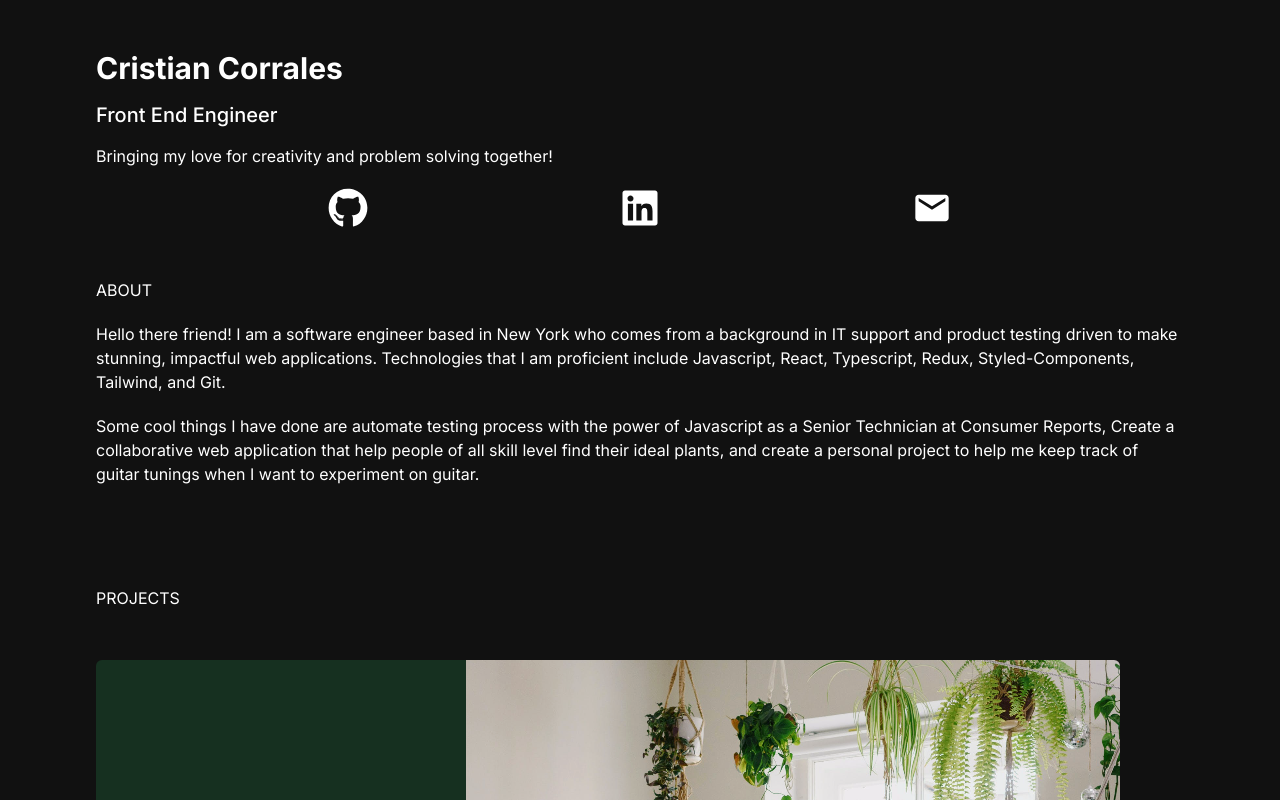
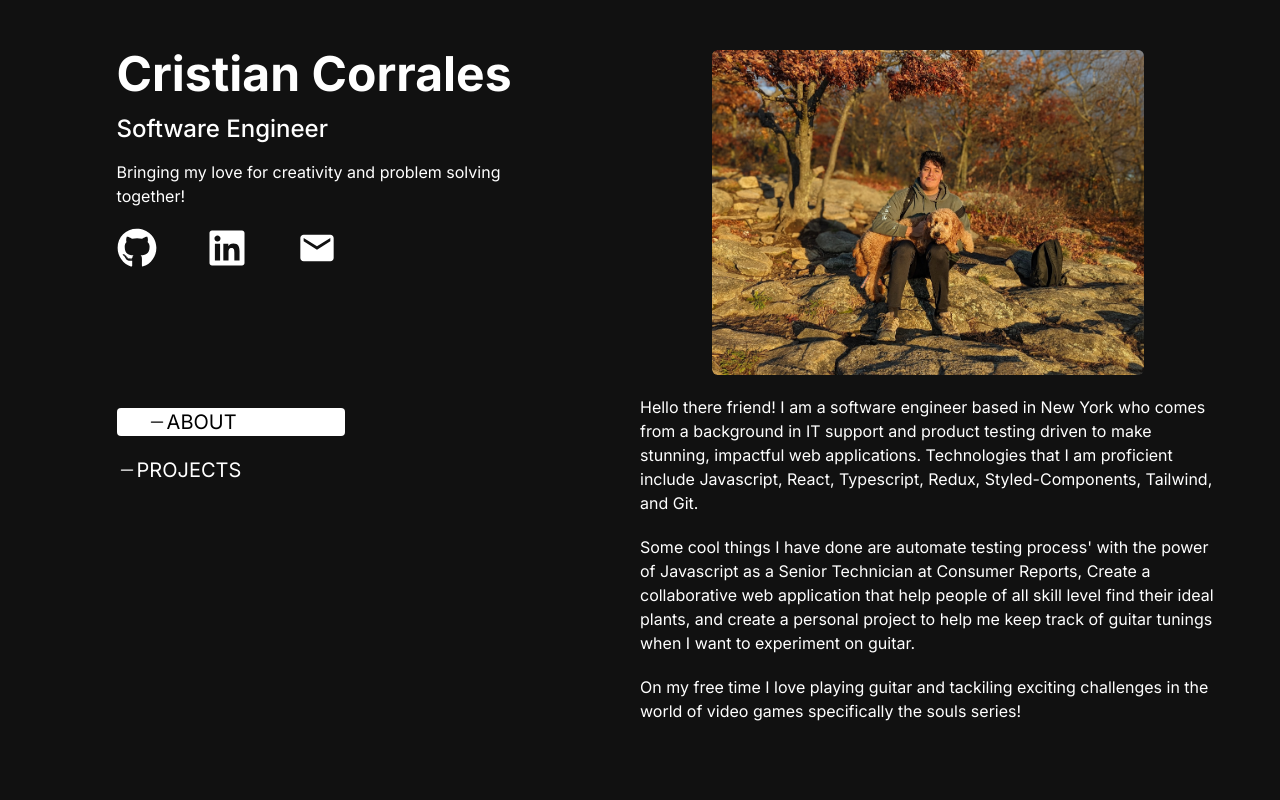
Before and after one commit to crisdevs/portfolio, a React (Vite) app: page / in a window 1280 px wide. Shown: the top 800 px of the page. Built offline with nearby package versions, Linux system fonts and the light colour scheme.

Commit message:
Added photo in about, fixed double scrollbar issue, added animation for section display, created custom hook to track scroll location

```diff
--- a/src/App.tsx
+++ b/src/App.tsx
@@ -4,27 +4,39 @@ import About from './sections/About';
 import Projects from './sections/Projects';
 import NavBar from './components/NavBar';
 import {useState} from "react";
+import { createContext } from 'react';
+
+export const SectionContext = createContext("about");
 
 function App() {
   const [showNav, setShowNav] = useState(false);
-  console.log("re-render");
+  const [currentSection, setCurrentSection] = useState("about");
+  console.log("app");
   window.onscroll = function(){
     let Y = window.scrollY;
+    // console.log(Y);
     if(Y > 260){
       setShowNav(true);
+      setCurrentSection("projects");
     }
     else{
       setShowNav(false);
+      setCurrentSection("about");
     }
     console.log(window.scrollY);
   };
 
   return (
-    <div className = "bg-[#111111] text-white font-main flex flex-col items-center">
+
+    <div className = "bg-[#111111] text-white font-main flex flex-col items-center lg:flex-row">
+    <SectionContext.Provider value = {currentSection}>
     {showNav && <NavBar />}
     <Intro />
-    <About />
-    <Projects />
+    <div className = "w-[85%] lg:w-[50%] lg:overflow-y-scroll">
+      <About />
+      <Projects />
+    </div>
+    </SectionContext.Provider>
     </div>
   )
 }
--- /dev/null
+++ b/src/Hooks/useScreenSize.tsx
@@ -0,0 +1,24 @@
+import { useState, useEffect } from "react";
+
+const useScreenSize = () =>{
+
+    const [screenSize, setScreenSize] = useState({
+        width: window.innerWidth,
+        height: window.innerHeight
+    });
+    useEffect(() =>{
+        const handleResize = () =>{
+            setScreenSize({
+                width: window.innerWidth,
+                height: window.innerHeight
+            });
+        }
+        window.addEventListener("resize", handleResize);
+        return () =>{
+            window.removeEventListener("resize", handleResize);
+        }
+    }, []);
+    return screenSize;
+}
+
+export default useScreenSize;
--- a/src/components/NavBar.tsx
+++ b/src/components/NavBar.tsx
@@ -7,7 +7,7 @@ import { FaArrowAltCircleUp } from "react-icons/fa";
 
 export default function NavBar(){
     return(
-        <div className = "fixed bg-[#191919] w-full top-0 flex justify-center">
+        <div className = "fixed bg-[#191919] w-full top-0 flex justify-center lg:hidden">
             <div className = "w-[85%] flex justify-evenly p-[10px]">
             <a href = "#"><FaArrowAltCircleUp  className = "text-[35px]"/></a>
             <a href = "https://github.com/crisdevs"><FaGithub className = "text-[35px]"/></a>
--- a/src/components/ProjectCard.tsx
+++ b/src/components/ProjectCard.tsx
@@ -8,31 +8,24 @@ interface Project {
     description: string,
     links: string[]
 }
-
-// border: 2px solid white;
-// padding: 10px;
-// display: flex;
-// align-items: center;
-// border-radius: 8px;
 export default function ProjectCard (props:{project : Project}){
+    console.log("project render");
     return(
-        <div className = "mb-[40px]">
+        <div className = "mb-[40px] max-w-[275px]">
           <img className = "rounded-t-md" src = {props.project.imgPath} ></img>
           <div className = " flex flex-col bg-[#191919] rounded-b-md h-[450px] p-[15px]">
           <h3 className = "text-2xl mb-[20px]">{props.project.title}</h3>
           <p>{props.project.description}</p>
           <ul className = "flex flex-wrap mt-auto justify-between h-[99px] items-center">
-            {props.project.tech.map(technologies => <li className = "border rounded p-[5px]">{technologies}</li>)}
+            {props.project.tech.map((technologies, i) => <li key = {`tech-${i}`}className = "border rounded p-[5px]">{technologies}</li>)}
           </ul>
             <div className = "flex justify-between mt-[40px]">
                 {props.project.links.map((link, i) => {
                     if(i === 1){
-                        return <a className = " bg-[#96141a] p-[10px] flex items-center rounded" href = {link}> <CiGlobe className = "mr-[4px]"/> Live Site</a>
+                        return <a key = {`link-${i}`} className = " bg-[#96141a] p-[10px] flex items-center rounded" href = {link}> <CiGlobe className = "mr-[4px]"/> Live Site</a>
                     }
-                    return (<a className = "bg-[#96141a] p-[10px] flex items-center br-[8px] rounded" href = {link}><FaGithub className = "mr-[4px]"/> Github</a>);
+                    return (<a key={`link-${i}`} className = "bg-[#96141a] p-[10px] flex items-center br-[8px] rounded" href = {link}><FaGithub className = "mr-[4px]"/> Github</a>);
                 })}
-
-
             </div>
             </div>
         </div>
--- /dev/null
+++ b/src/components/SectionDisplay.tsx
@@ -0,0 +1,18 @@
+import { IoRemoveOutline } from "react-icons/io5";
+import { useContext} from "react";
+import { SectionContext} from "../App";
+
+export default function SectionDisplay(){
+    const currentSection = useContext(SectionContext);
+    const selectedStyles = `bg-white text-black rounded transition-all duration-250 pl-[30px]`;
+    const unSelectedStyles = `bg-transparent text-white transition-all duration-250 pl-[0px]`;
+    const hoverStyles = `hover:bg-white hover:text-black hover:rounded hover:transition-all hover:duration-250 hover:pl-[30px]`;
+    return(
+        <div>
+            <ul className = "mt-[140px]">
+                <li className = {`w-[50%] text-xl mb-[20px] ${currentSection === "about" ? selectedStyles : unSelectedStyles} ${hoverStyles}`}><a className= "flex items-center" href="#about"><IoRemoveOutline /> ABOUT</a></li>
+                <li className = {`w-[50%] text-xl ${currentSection === "projects" ? selectedStyles : unSelectedStyles} ${hoverStyles}`}><a className="flex items-center" href="#projects"><IoRemoveOutline /> PROJECTS</a></li>
+            </ul>
+        </div>
+    );
+}
--- a/src/sections/About.tsx
+++ b/src/sections/About.tsx
@@ -1,9 +1,12 @@
-
+import useScreenSize from "../Hooks/useScreenSize";
 
 export default function About (){
+    const currentScreenSize = useScreenSize();
+    console.log(`This is the screen size: ${currentScreenSize.width}`);
     return(
-            <section className = "w-[85%] mt-[50px]">
-                <h2>ABOUT</h2>
+            <section id= "about" className = "mt-[50px] lg:w-[90%] lg:h-screen">
+                {currentScreenSize.width < 1024 && <h2>ABOUT</h2>}
+                <img className = "w-[75%] rounded-md mx-auto" src="../src/assets/images/me.jpg"/>
                 <p className = "mt-[20px]">Hello there friend! I am a software engineer based in New York who comes
                    from a background in IT support and product testing driven to make stunning, impactful
                    web applications. Technologies that I am proficient include Javascript, React, Typescript,
@@ -11,9 +14,10 @@ export default function About (){
                    </p>
                    <p className = "mt-[20px]">
                    Some cool things I have done are automate
-                   testing process with the power of Javascript as a Senior Technician at Consumer Reports,
+                   testing process' with the power of Javascript as a Senior Technician at Consumer Reports,
                     Create a collaborative web application that help people of all skill level find their ideal plants, and create a personal
                    project to help me keep track of guitar tunings when I want to experiment on guitar.</p>
+                   <p className = "mt-[20px]">On my free time I love playing guitar and tackiling exciting challenges in the world of video games specifically the souls series!</p>
 
             </section>
     )
--- a/src/sections/Intro.tsx
+++ b/src/sections/Intro.tsx
@@ -1,19 +1,35 @@
 import { FaGithub } from "react-icons/fa";
 import { FaLinkedin } from "react-icons/fa";
 import { MdEmail } from "react-icons/md";
+import SectionDisplay from "../components/SectionDisplay";
+import { useState } from "react";
+import useScreenSize from "../Hooks/useScreenSize";
+
 // import "../styles/index.css";
 
 export default function Intro (){
+    const currentScreenSize = useScreenSize();
+//     const y = window.scrollY;
+//    if(y > 350){
+//     console.log("You are on projects");
+
+//    }
+//    else{
+//     console.log("You are on intro");
+//    }
     return(
-        <header className = "pt-[50px] w-[85%]">
-            <h1 className = "text-3xl font-bold mb-[15px]">Cristian Corrales</h1>
-            <h2 className = "font-medium text-xl mb-[15px]" >Front End Engineer</h2>
-            <p>Bringing my love for creativity and problem solving together!</p>
-            <ul className = "flex justify-evenly mt-[20px]">
-                <li className = "text-[40px] mr-[20px]"><a href = "https://github.com/crisdevs"><FaGithub /></a></li>
-                <li className = "text-[40px] mr-[20px]"><a href = "https://www.linkedin.com/in/criscorr/"><FaLinkedin /></a></li>
+        <header className = "pt-[50px] w-[85%] lg:sticky lg:top-0 lg:left-[25px] lg:self-start lg:w-[50%] lg:flex lg:justify-center">
+            <div>
+            <h1 className = "text-5xl font-bold mb-[15px]">Cristian Corrales</h1>
+            <h2 className = "font-medium text-2xl mb-[15px]" >Software Engineer</h2>
+            <p className = "w-[90%]">Bringing my love for creativity and problem solving together!</p>
+            <ul className = "flex justify-between mt-[20px] lg:justify-start">
+                <li className = "text-[40px] mr-[20px] lg:mr-[50px]"><a href = "https://github.com/crisdevs"><FaGithub /></a></li>
+                <li className = "text-[40px] mr-[20px] lg:mr-[50px]"><a href = "https://www.linkedin.com/in/criscorr/"><FaLinkedin /></a></li>
                 <li className = "text-[40px]" ><a href = "mailto:crisdevs95@gmail.com"><MdEmail /></a></li>
             </ul>
+            {currentScreenSize.width >= 1024 && <SectionDisplay/>}
+            </div>
         </header>
     )
 }
--- a/src/sections/Projects.tsx
+++ b/src/sections/Projects.tsx
@@ -2,6 +2,7 @@ import ProjectCard from "../components/ProjectCard";
 import GreenPetsHome from "../assets/images/greenpets_home.png";
 import TuningCollect from "../assets/images/tuningCollect.png";
 import WatchDock from "../assets/images/watchDock.png";
+import useScreenSize from "../Hooks/useScreenSize";
 
     interface Project {
         title: string,
@@ -11,7 +12,7 @@ import WatchDock from "../assets/images/watchDock.png";
         links: string[]
     }
 export default function Projects(){
-
+    const currentScreenSize = useScreenSize();
     const greenPets : Project = {
         title: "GreenPets",
         imgPath: GreenPetsHome,
@@ -34,9 +35,9 @@ export default function Projects(){
         links: ["https://github.com/crisdevs/Tuning_Collect"]
     }
     return(
-        <section className = "w-[85%] mt-[100px]">
-            <h2 className = "mb-[50px]">PROJECTS</h2>
-        <div className = "flex flex-col">
+        <section id ="projects" className = "mt-[100px] lg:w-[90%] lg:h-[100%]">
+            {currentScreenSize.width < 1024 && <h2 className = "mb-[50px]">PROJECTS</h2>}
+        <div className = "flex flex-col items-center md:flex-row md:flex-wrap md:justify-between lg:justify-center xl:justify-between xl:gap-[26px]">
         <ProjectCard project = {greenPets} />
         <ProjectCard project = {tuningCollect} />
         <ProjectCard project = {watchdock} />
```
Also changed, not shown: src/assets/images/me.jpg (added).
